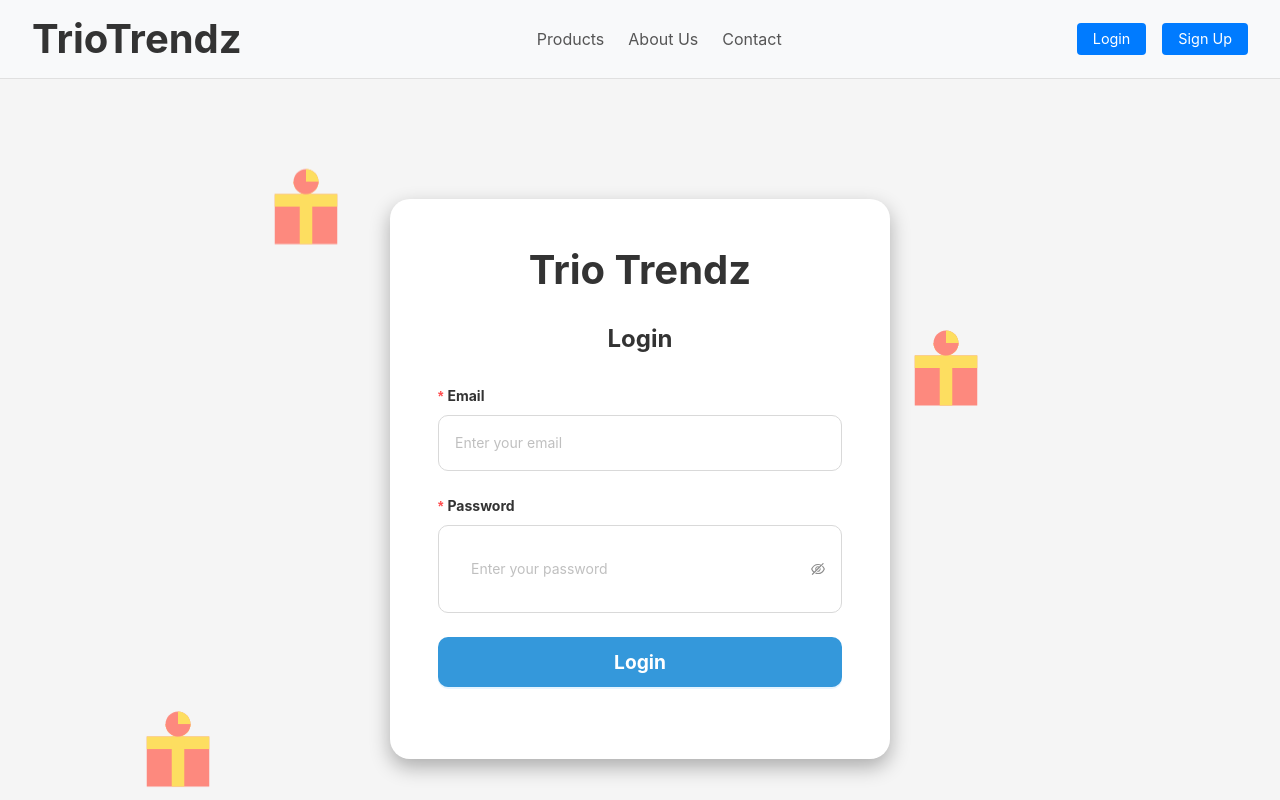
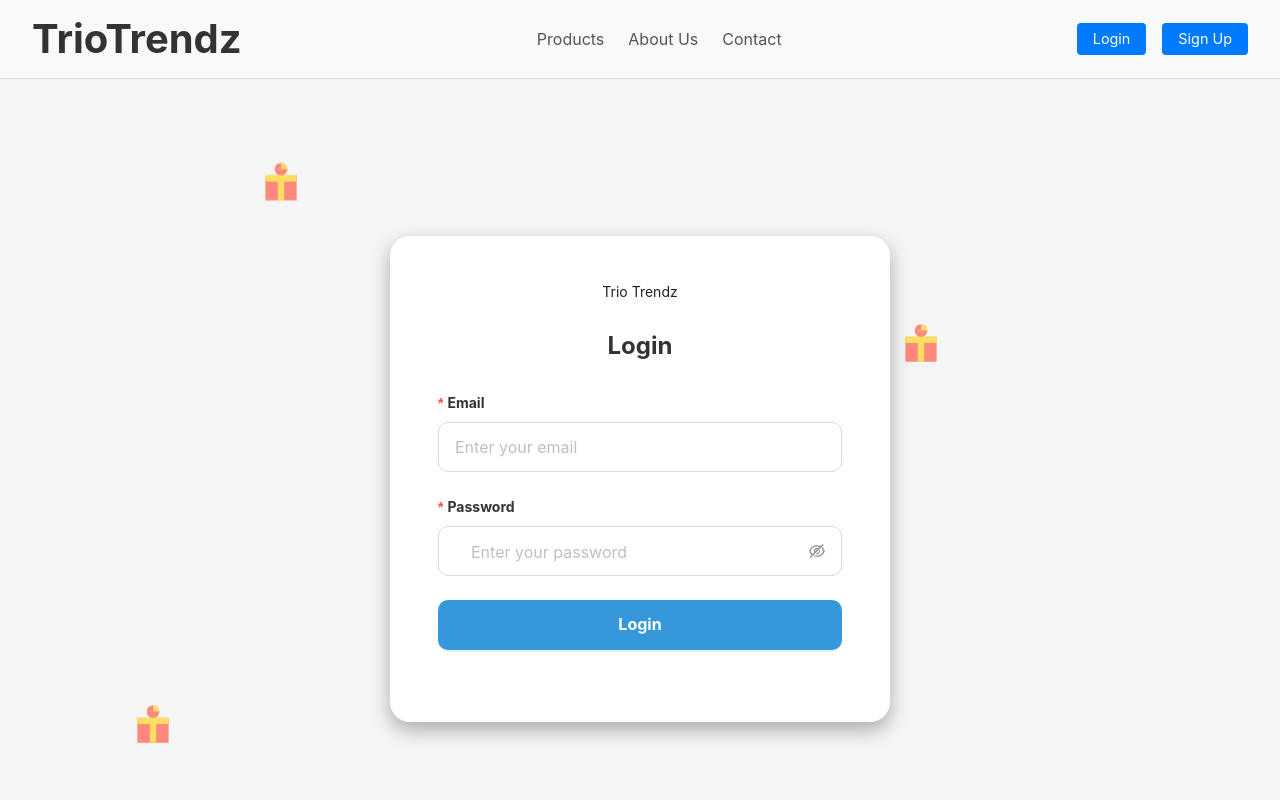
Before and after one commit to Tech-Jitendra/b_js, a Next.js app: page /Login in a window 1280 px wide. Shown: the top 800 px of the page. Built offline with nearby package versions, Linux system fonts and the light colour scheme.

Commit message:
Refactor login styles: adjust floating gift size, enhance button styling, and clean up unused code

```diff
--- a/styles/login.scss
+++ b/styles/login.scss
@@ -3,25 +3,14 @@
   justify-content: center;
   align-items: center;
   height: 100vh;
-  // background: linear-gradient(135deg, #3498db);
   overflow: hidden;
   position: relative;
 
-  .logo {
-    font-size: 2.5rem;
-    font-weight: bold;
-    color: #333;
-    text-decoration: none;
-
-    &:hover {
-      color: #007bff;
-    }
-  }
-
+  /* Floating Gifts */
   .floating-gift {
     position: absolute;
-    width: 100px;
-    height: 100px;
+    width: 50px;
+    height: 50px;
     background: url('/assets/gifts.svg') no-repeat center center;
     background-size: contain;
     animation: float 5s infinite ease-in-out;
@@ -56,11 +45,9 @@
     0% {
       transform: translateY(0);
     }
-
     50% {
       transform: translateY(-20px);
     }
-
     100% {
       transform: translateY(0);
     }
@@ -97,9 +84,12 @@
         }
 
         input,
-        .ant-input-password {
+        .ant-input-password,
+        .login-button {
           border-radius: 10px;
-          padding: 1rem;
+          padding: 0 1rem;
+          height: 50px; /* Set consistent height */
+          font-size: 1rem;
         }
       }
 
@@ -109,10 +99,7 @@
         border: none;
         color: #fff;
         font-weight: bold;
-        padding: 1rem;
         border-radius: 10px;
-        font-size: 1.2rem;
-        height: 50px;
         transition: background-color 0.3s ease;
 
         &:hover {
```
